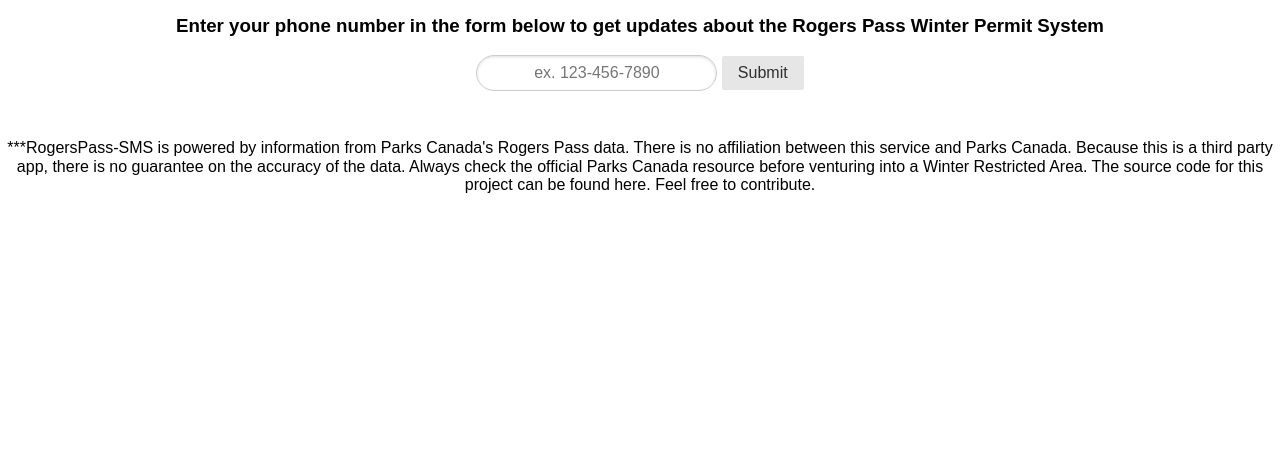
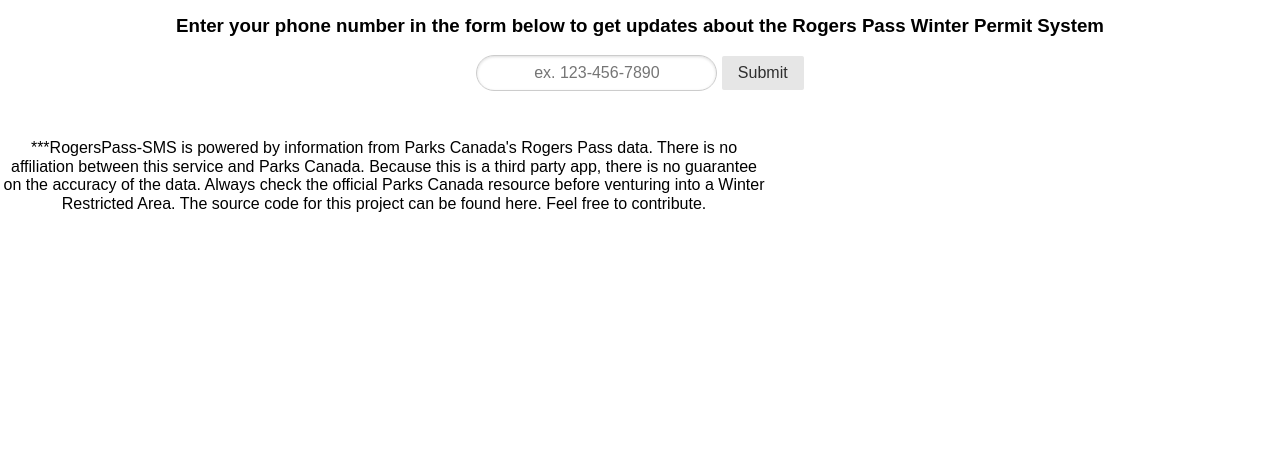
Before and after one commit to willzittlau/rogers-pass-sms-v2, a Flask app: page / in a window 1280 px wide. Shown: the part 231-700 px from the top of the page. Run offline with Flask 2, Linux system fonts and the light colour scheme; some libraries are stand-ins or nearby versions.

Commit message:
Style disclaimer

```diff
--- a/static/style.css
+++ b/static/style.css
@@ -81,4 +81,6 @@
 .disclaimer{
     text-align: center;
     padding-top: 32px;
+    display: inline-block;
+    width: 60%
 }
--- a/templates/index.html
+++ b/templates/index.html
@@ -72,8 +72,7 @@
           Canada. Because this is a third party app, there is no guarantee on
           the accuracy of the data. Always check the official
           <a href="https://www.pc.gc.ca/apps/Rogers-Pass"
-            >Parks Canada resource</a
-          >
+            >Parks Canada resource</a>
           before venturing into a Winter Restricted Area. The source code for
           this project can be found
           <a href="https://github.com/willzittlau/rogers-pass-sms-v2">here.</a>
```
